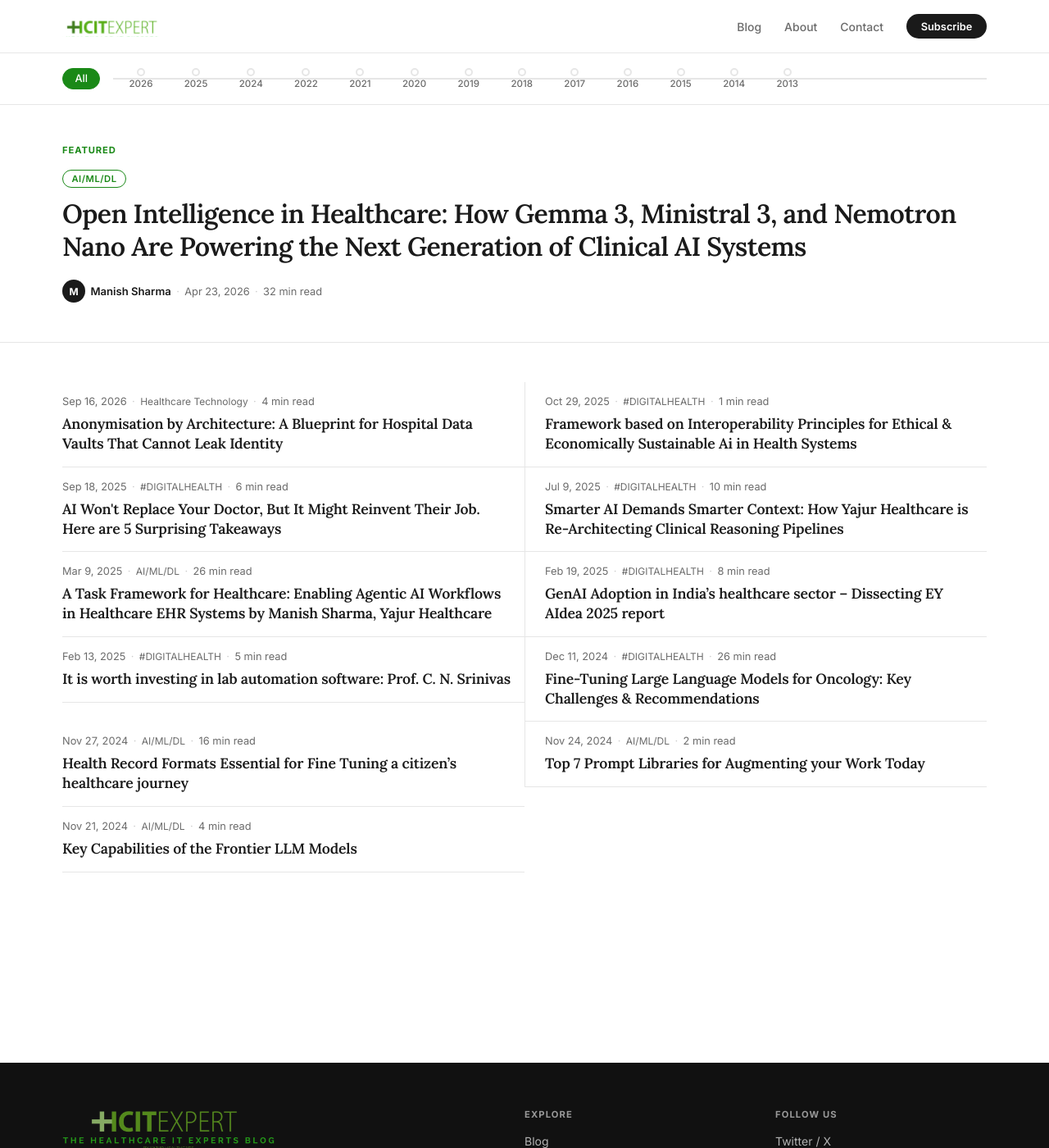
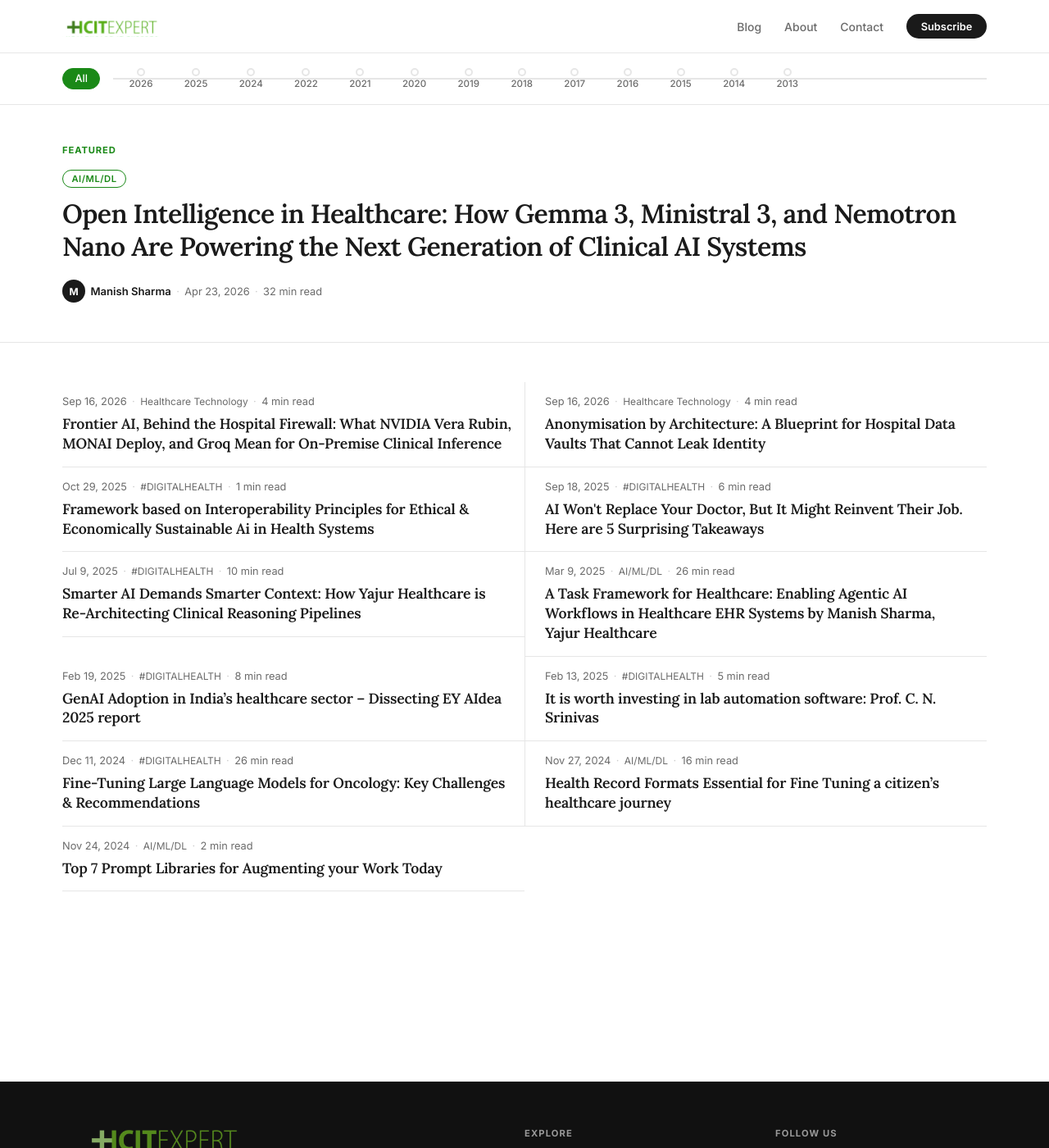
Before and after one commit to msharmas-yajur/hcitexpert-com, a Jekyll site: the page built from index.html, in a window 1280 px wide and 1400 px high. Shown: the whole window at 82% size. Built offline with Jekyll 4.4.1, drawn with Linux system fonts in a browser that asks for light colours; the list of posts is cut into pages by our own code; part of the change alters nothing that is shown.

Commit message:
post: Clinical Frontier Issue 001 - on-premise inference behind the hospital firewall
First Clinical Frontier newsletter: NVIDIA DGX Vera Rubin NVL72, BioNeMo/MONAI
Deploy, and Groq on-premise inference, in the context of DPDP/ABDM data
residency for Indian hospitals. Newsletter format, no em dashes, dofollow links
to the Yajur Health Vault and data-lakehouse posts. Ledger updated.

Co-Authored-By: Claude Opus 4.8 (1M context) <noreply@anthropic.com>

```diff
--- a/_data/clinical_frontier_covered.yml
+++ b/_data/clinical_frontier_covered.yml
@@ -23,7 +23,16 @@
 #   ecg-cardiology, mental-health-support, ehr-agentic-workflows, tumour-board-synthesis,
 #   prior-authorisation-automation, adverse-event-pharmacovigilance, bed-ot-capacity-ops
 
-covered: []
+covered:
+  - date: 2026-09-16
+    slug: 2026-09-16-on-premise-inference-hospital-firewall-nvidia-vera-rubin-monai
+    angle: on-prem-edge-inference-hospitals
+    models: ["NVIDIA DGX Vera Rubin NVL72", "NVIDIA BioNeMo / MONAI Deploy", "Groq inference cloud", "Gemini 3.8 Flash"]
+    sources:
+      - https://www.nvidia.com/en-us/data-center/dgx-vera-rubin-nvl72/
+      - https://nvidianews.nvidia.com/news/healthcare-generative-ai-microservices
+      - https://groq.com/blog/groq-among-the-first-to-bring-nvidia-groq-3-lpx-and-vera-rubin-nvl72-to-market
+      - https://blog.google/innovation-and-ai/models-and-research/gemini-models/3-8-flash-and-3-8-flash-cyber/
 #  - date: 2026-09-17
 #    slug: 2026-09-17-...
 #    angle: radiology-medical-imaging
--- /dev/null
+++ b/_posts/2026-09-16-on-premise-inference-hospital-firewall-nvidia-vera-rubin-monai.md
@@ -0,0 +1,84 @@
+---
+title: "Frontier AI, Behind the Hospital Firewall: What NVIDIA Vera Rubin, MONAI Deploy, and Groq Mean for On-Premise Clinical Inference"
+date: 2026-09-16 19:00:00 +0530
+author: Manish Sharma
+description: "The Clinical Frontier, Issue 001. NVIDIA's DGX Vera Rubin NVL72, the BioNeMo agent toolkit with MONAI Deploy, and Groq bringing Vera Rubin to market all point the same way: frontier-grade clinical AI is moving inside the hospital firewall. Here is why that matters for DPDP data residency and ABDM in India."
+keywords: "on-premise healthcare AI, hospital inference, NVIDIA Vera Rubin NVL72, DGX Vera Rubin, NVIDIA BioNeMo, MONAI Deploy, Groq inference cloud, DPDP Act data residency, ABDM on-premise AI, medical imaging AI India, edge inference hospital, data sovereignty healthcare, clinical AI infrastructure"
+image: /assets/images/logo.png
+reading_time: "7 min read"
+categories:
+  - Healthcare Technology
+  - AI/ML/DL
+tags:
+  - On-Premise AI
+  - NVIDIA
+  - Vera Rubin
+  - MONAI
+  - Groq
+  - Medical Imaging
+  - Data Residency
+  - DPDP
+  - ABDM
+  - Inference
+mentions:
+  - name: "NVIDIA DGX Vera Rubin NVL72"
+    description: "Turnkey rack-scale system for on-premise training and long-context inference"
+    url: "https://www.nvidia.com/en-us/data-center/dgx-vera-rubin-nvl72/"
+  - name: "NVIDIA BioNeMo agent toolkit and MONAI Deploy"
+    description: "Healthcare AI agent tooling and containerised medical-imaging inference for on-premise GPU servers"
+    url: "https://nvidianews.nvidia.com/news/healthcare-generative-ai-microservices"
+  - name: "Groq brings NVIDIA Vera Rubin NVL72 to market"
+    description: "Groq expands its AI inference cloud with NVIDIA's latest rack-scale hardware"
+    url: "https://groq.com/blog/groq-among-the-first-to-bring-nvidia-groq-3-lpx-and-vera-rubin-nvl72-to-market"
+  - name: "Gemini 3.8 Flash"
+    description: "Google's efficient model tier for high-volume, low-latency inference"
+    url: "https://blog.google/innovation-and-ai/models-and-research/gemini-models/3-8-flash-and-3-8-flash-cyber/"
+faq:
+  - q: "Why does on-premise inference matter for Indian hospitals specifically?"
+    a: "India's Digital Personal Data Protection Act 2023 and ABDM's data-residency expectations make sending clinical narratives or images to an external model in another jurisdiction a governance problem. On-premise inference keeps patient data inside the hospital boundary, so the data never leaves. New hardware like NVIDIA's DGX Vera Rubin NVL72 and toolkits like MONAI Deploy make that practical at hospital scale rather than only in research labs."
+  - q: "What is MONAI Deploy and where does it run?"
+    a: "MONAI Deploy packages trained medical-imaging models as containerised clinical applications. With NVIDIA Triton it reaches sub-second inference and can be deployed to on-premise GPU servers inside the hospital firewall or inline with PACS, so imaging AI runs during acquisition rather than only after it."
+  - q: "Do we need a Vera Rubin rack to start with on-premise clinical AI?"
+    a: "No. Most Indian hospitals should start with small open-weight models on a single GPU server for document and imaging tasks, then scale to larger racks only where volume and latency demand it. The point of the new hardware is that on-premise deployment is now competitive with shared-model APIs, not that every hospital needs a top-end rack."
+---
+
+> **The Clinical Frontier** · 16 September 2026 · Issue 001
+> A briefing on how the latest frontier AI models and hardware land in real healthcare workflows, written for India's health-IT community. No hype, just what changed and what to do about it.
+
+**In this issue**
+
+- Three updates in the last few weeks all point the same direction: frontier-grade AI inference is moving **inside** the hospital firewall.
+- NVIDIA's **DGX Vera Rubin NVL72** makes on-premise long-context inference a turnkey product, MONAI Deploy puts imaging AI inline with PACS, and Groq is racing to serve the same hardware in its cloud.
+- For Indian hospitals, this is the moment the **DPDP** and **ABDM** data-residency story stops being a constraint and starts being an architecture.
+
+## What shipped
+
+- **[NVIDIA DGX Vera Rubin NVL72](https://www.nvidia.com/en-us/data-center/dgx-vera-rubin-nvl72/)**, unveiled at CES 2026, is NVIDIA's third-generation rack-scale system, positioned explicitly as a turnkey way to run training and long-context inference **within an enterprise's own energy footprint**. Partner availability is set for the second half of 2026. The framing in NVIDIA's own materials is the tell: for organisations using API-based AI today, on-premise and dedicated deployment is becoming competitive with shared-model APIs.
+- **[NVIDIA's BioNeMo agent toolkit and MONAI Deploy](https://nvidianews.nvidia.com/news/healthcare-generative-ai-microservices)** matured through 2026, with MONAI packaging medical-imaging models as containerised clinical apps that run on **on-premise GPU servers inside the hospital firewall** or inline with PACS, reaching sub-second inference with NVIDIA Triton. Nearly 50 partners are adopting the healthcare agent tooling.
+- **[Groq brought the NVIDIA Vera Rubin NVL72 to market](https://groq.com/blog/groq-among-the-first-to-bring-nvidia-groq-3-lpx-and-vera-rubin-nvl72-to-market)** and closed a [$350 million round](https://groq.com/newsroom/groq-closes-usd350-million-series-a-building-the-world-s-leading-ai-inference-cloud) to build out its inference cloud, a reminder that the competition has shifted from who trains the best model to who serves tokens fastest and cheapest.
+- On the model side, efficient tiers like **[Gemini 3.8 Flash](https://blog.google/innovation-and-ai/models-and-research/gemini-models/3-8-flash-and-3-8-flash-cyber/)** and the open-weight families keep shrinking the compute needed for high-volume clinical text and imaging work.
+
+## Why it matters: inference is moving behind the firewall
+
+For three years the default assumption in clinical AI was that the good models lived behind someone else's API. That assumption is breaking. When rack-scale inference is sold as a turnkey on-premise appliance, and when imaging toolkits are built to run inside PACS rather than in a distant cloud, the centre of gravity moves back to the hospital. The question stops being "which API do we call" and becomes "what runs inside our boundary, and what, if anything, is ever allowed to leave it."
+
+That is a governance question before it is an engineering one, and it is the right question.
+
+## For Indian hospitals: DPDP, ABDM, and data residency
+
+Here is where the shift matters most for readers in India. Under the **Digital Personal Data Protection Act 2023** and the data-residency expectations around **ABDM**, sending two hundred thousand patients' discharge summaries or scans to a model in another jurisdiction is not a technical convenience, it is a compliance exposure. On-premise inference dissolves that exposure by construction: the data never leaves, so there is nothing to transfer, log, or defend to an auditor.
+
+The practical path for most hospitals is not a top-end rack on day one. It is:
+
+1. **Start small and inside the boundary.** Run open-weight models on a single GPU server for document classification, coding support, and imaging triage. Prove the workflow before you scale the hardware.
+2. **Put imaging AI where the images already are.** MONAI-style deployment inline with PACS means inference during acquisition, not a batch job that arrives too late to change care.
+3. **Treat egress as an architectural decision, not a policy line.** Decide, per data class, what may cross the boundary and enforce it in the design. This is exactly the principle behind the [Yajur Health Vault](https://yajur.ai/2026/09/16/the-yajur-health-vault-anonymisation-by-architecture.html), where clinical data has no network path to an external model at all.
+4. **Build the substrate first.** None of this works without a place for the data to live. A modest [hospital data lakehouse](https://yajur.ai/2026/03/11/building-a-data-lakehouse-for-your-hospital.html) on open-source tools is the foundation the inference layer sits on.
+
+## The takeaway
+
+The frontier is not only getting more capable, it is getting closer. The most important healthcare AI story of this fortnight is not a new benchmark, it is that running frontier-grade models inside your own hospital is now a realistic engineering choice rather than a research curiosity. For Indian health systems carrying real DPDP and ABDM obligations, that is not a constraint to work around. It is the design you were going to need anyway.
+
+---
+
+*The Clinical Frontier is a daily briefing from [HCITExperts](https://hcitexpert.com/). For the deeper architecture behind on-premise, no-egress clinical AI, read the [Yajur Health Vault concept paper](https://yajur.ai/2026/09/16/the-yajur-health-vault-anonymisation-by-architecture.html) and the [hospital data lakehouse guide](https://yajur.ai/2026/03/11/building-a-data-lakehouse-for-your-hospital.html) on yajur.ai. More tomorrow.*
```
